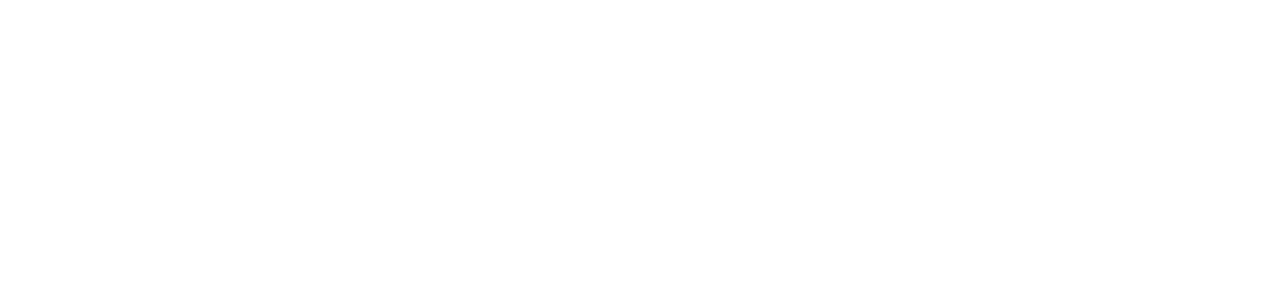
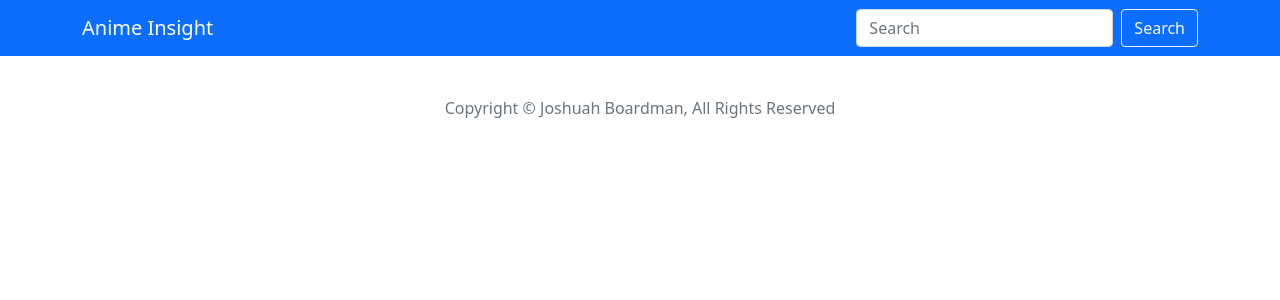
Before and after one commit to JoshuahBoardman/Anime-Insight-App, a React (Create React App) app: page / in a window 1280 px wide. Shown: the top 300 px of the page. Built offline with nearby package versions, Linux system fonts and the light colour scheme.

Commit message:
Finished the base Header/Nav and Footer components.

```diff
--- a/src/App.js
+++ b/src/App.js
@@ -1,10 +1,14 @@
+import React from "react";
+import Header from "./components/Header";
+import Footer from "./components/Footer";
 
 
 function App() {
   return (
-    <div className="App">
-
-    </div>
+    <>
+      <Header />
+      <Footer />
+    </>
   );
 }
 
--- /dev/null
+++ b/src/components/Footer.jsx
@@ -0,0 +1,12 @@
+import React from 'react'
+
+const Footer = () => {
+  return (
+    //   TODO: maybe add recomended catagories?
+    <footer className='py-3 my-4'>
+        <p className='text-center text-muted'>Copyright &copy; Joshuah Boardman, All Rights Reserved</p>
+    </footer>
+  )
+}
+
+export default Footer
--- /dev/null
+++ b/src/components/Header.jsx
@@ -0,0 +1,20 @@
+import React from 'react'
+
+const Header = () => {
+  return (
+      <header>
+        <nav className="navbar navbar-dark bg-primary">
+            <div className="container fluid">
+                <div className="navbar-brand">Anime Insight</div>
+                <form class="d-flex">
+                  <input class="form-control me-2" type="search" placeholder="Search" aria-label="Search" />
+                  {/* TODO: change search for a eye-glass, maybe a input-group*/}
+                  <button class="btn btn-outline-light" type="submit">Search</button>
+                </form>
+            </div>
+        </nav>
+      </header>
+  )
+}
+
+export default Header
--- a/src/index.js
+++ b/src/index.js
@@ -1,6 +1,6 @@
 import React from 'react';
 import ReactDOM from 'react-dom';
-
+import "../node_modules/bootstrap/scss/bootstrap.scss"
 import App from './App';
 
 
```
Also changed, not shown: src/components/Testing.jsx (added, +9 -0 lines).
